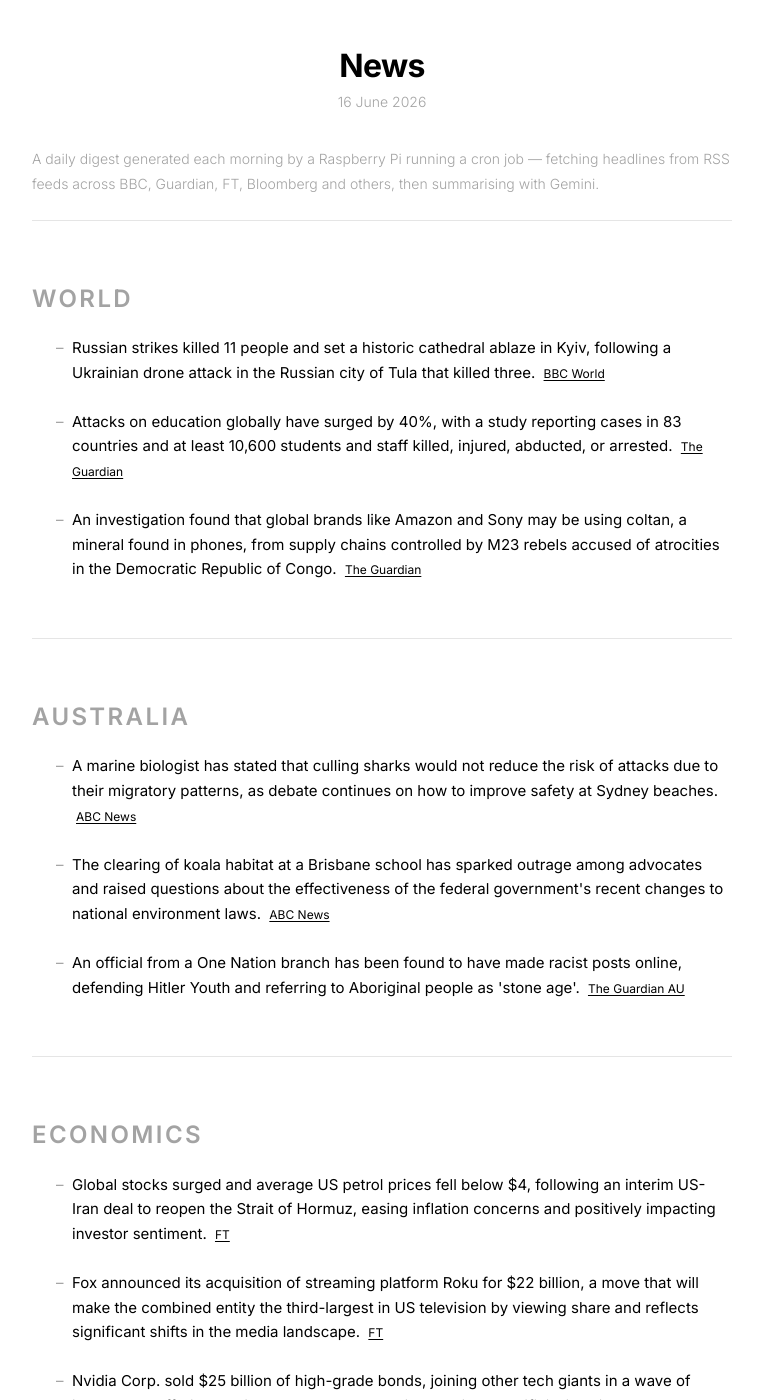
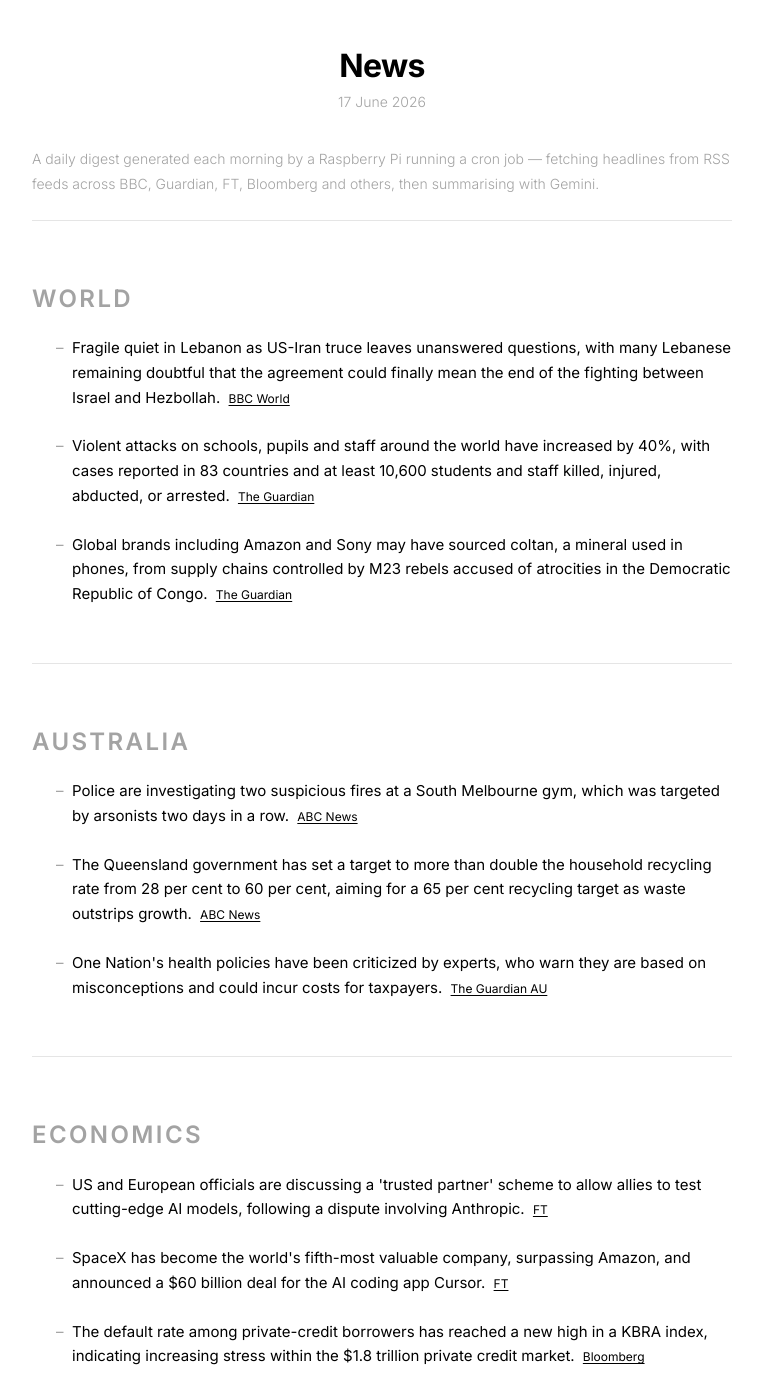
Before and after one commit to s-jac/s-jac.github.io, a Jekyll site: the page built from projects/news.html, in a window 1280 px wide and 1400 px high. Shown: the whole window, without its empty margins (258-1021 px from the left). Built offline with Jekyll 4.4.1, drawn with Linux system fonts in a browser that asks for light colours; some of the changed text lies outside the part shown.

Commit message:
daily news update 17 June 2026

```diff
--- a/_data/news.json
+++ b/_data/news.json
@@ -1,22 +1,22 @@
 {
-  "date": "16 June 2026",
-  "generated_at": "2026-06-15T21:02:45.813346+00:00",
+  "date": "17 June 2026",
+  "generated_at": "2026-06-16T21:03:49.674332+00:00",
   "sections": [
     {
       "heading": "World",
       "bullets": [
         {
-          "text": "Russian strikes killed 11 people and set a historic cathedral ablaze in Kyiv, following a Ukrainian drone attack in the Russian city of Tula that killed three.",
+          "text": "Fragile quiet in Lebanon as US-Iran truce leaves unanswered questions, with many Lebanese remaining doubtful that the agreement could finally mean the end of the fighting between Israel and Hezbollah.",
           "source": "BBC World",
           "url": "https://www.bbc.com/news/world"
         },
         {
-          "text": "Attacks on education globally have surged by 40%, with a study reporting cases in 83 countries and at least 10,600 students and staff killed, injured, abducted, or arrested.",
+          "text": "Violent attacks on schools, pupils and staff around the world have increased by 40%, with cases reported in 83 countries and at least 10,600 students and staff killed, injured, abducted, or arrested.",
           "source": "The Guardian",
           "url": "https://www.theguardian.com"
         },
         {
-          "text": "An investigation found that global brands like Amazon and Sony may be using coltan, a mineral found in phones, from supply chains controlled by M23 rebels accused of atrocities in the Democratic Republic of Congo.",
+          "text": "Global brands including Amazon and Sony may have sourced coltan, a mineral used in phones, from supply chains controlled by M23 rebels accused of atrocities in the Democratic Republic of Congo.",
           "source": "The Guardian",
           "url": "https://www.theguardian.com"
         }
@@ -26,17 +26,17 @@
       "heading": "Australia",
       "bullets": [
         {
-          "text": "A marine biologist has stated that culling sharks would not reduce the risk of attacks due to their migratory patterns, as debate continues on how to improve safety at Sydney beaches.",
+          "text": "Police are investigating two suspicious fires at a South Melbourne gym, which was targeted by arsonists two days in a row.",
           "source": "ABC News",
           "url": "https://www.abc.net.au/news"
         },
         {
-          "text": "The clearing of koala habitat at a Brisbane school has sparked outrage among advocates and raised questions about the effectiveness of the federal government's recent changes to national environment laws.",
+          "text": "The Queensland government has set a target to more than double the household recycling rate from 28 per cent to 60 per cent, aiming for a 65 per cent recycling target as waste outstrips growth.",
           "source": "ABC News",
           "url": "https://www.abc.net.au/news"
         },
         {
-          "text": "An official from a One Nation branch has been found to have made racist posts online, defending Hitler Youth and referring to Aboriginal people as 'stone age'.",
+          "text": "One Nation's health policies have been criticized by experts, who warn they are based on misconceptions and could incur costs for taxpayers.",
           "source": "The Guardian AU",
           "url": "https://www.theguardian.com/au"
         }
@@ -46,17 +46,17 @@
       "heading": "Economics",
       "bullets": [
         {
-          "text": "Global stocks surged and average US petrol prices fell below $4, following an interim US-Iran deal to reopen the Strait of Hormuz, easing inflation concerns and positively impacting investor sentiment.",
+          "text": "US and European officials are discussing a 'trusted partner' scheme to allow allies to test cutting-edge AI models, following a dispute involving Anthropic.",
           "source": "FT",
           "url": "https://www.ft.com"
         },
         {
-          "text": "Fox announced its acquisition of streaming platform Roku for $22 billion, a move that will make the combined entity the third-largest in US television by viewing share and reflects significant shifts in the media landscape.",
+          "text": "SpaceX has become the world's fifth-most valuable company, surpassing Amazon, and announced a $60 billion deal for the AI coding app Cursor.",
           "source": "FT",
           "url": "https://www.ft.com"
         },
         {
-          "text": "Nvidia Corp. sold $25 billion of high-grade bonds, joining other tech giants in a wave of jumbo debt offerings as investors show strong interest in the artificial intelligence sector.",
+          "text": "The default rate among private-credit borrowers has reached a new high in a KBRA index, indicating increasing stress within the $1.8 trillion private credit market.",
           "source": "Bloomberg",
           "url": "https://www.bloomberg.com/markets"
         }
```
